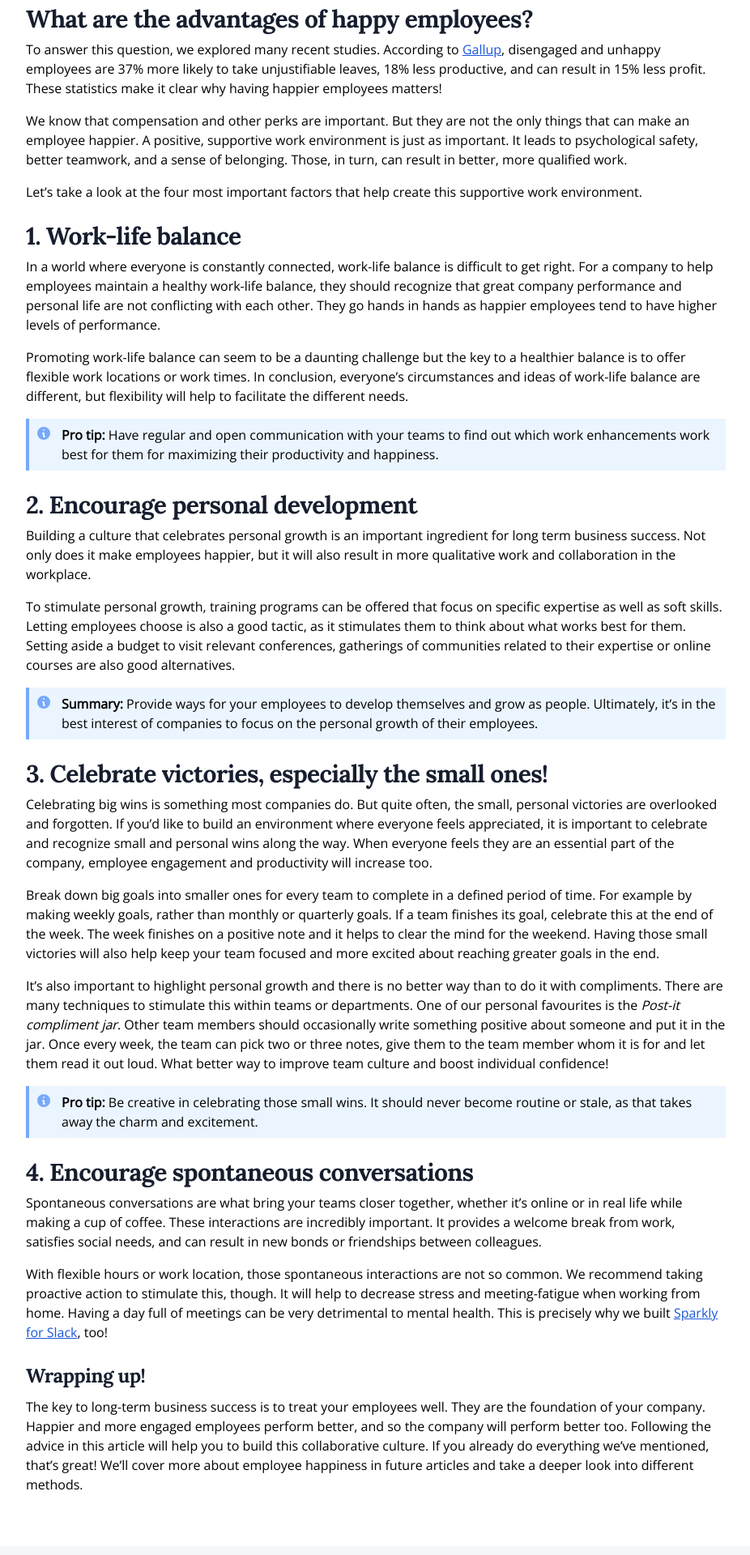
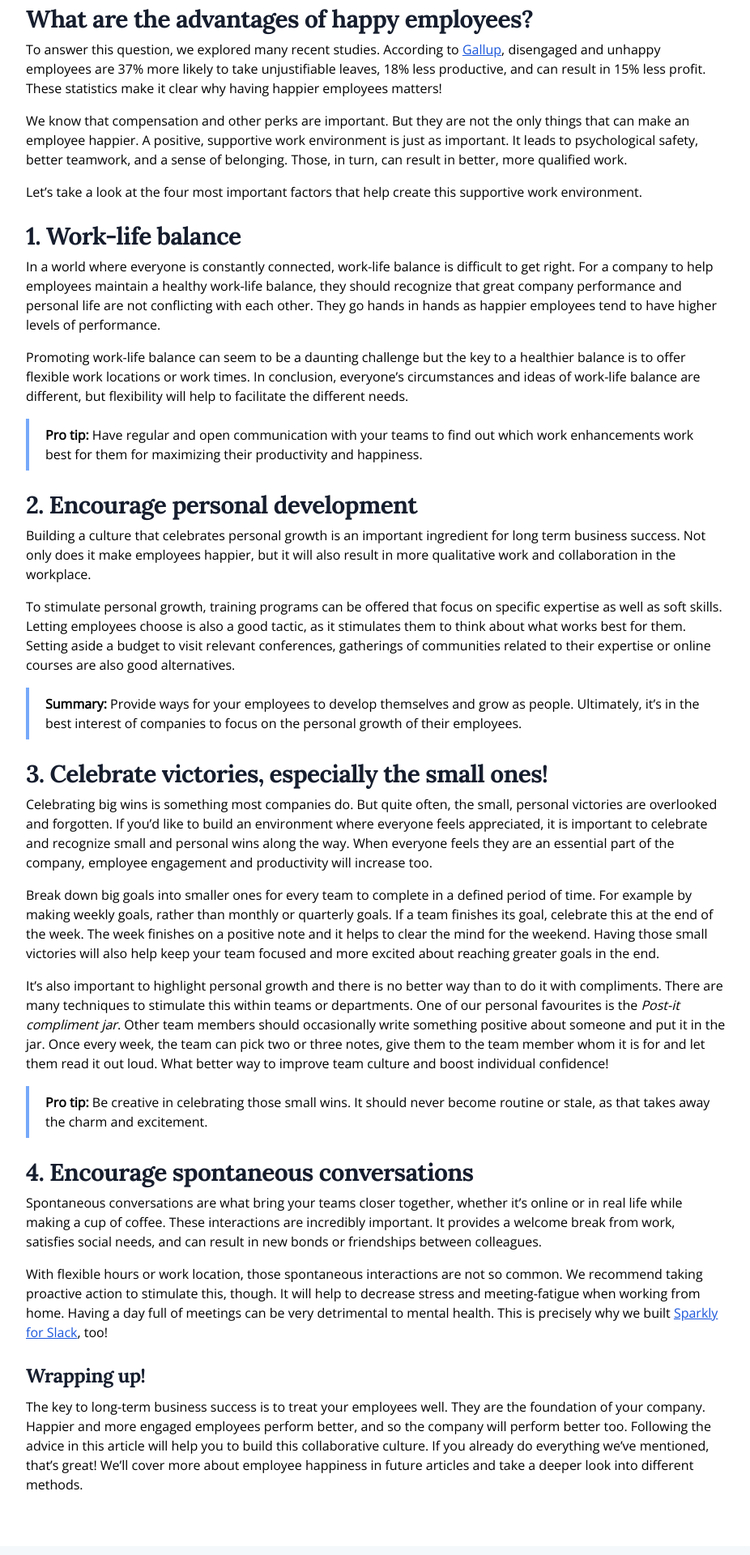
Before and after one commit to Sparklybot/sparklybot.github.io, a Jekyll site: the page built from _posts/2020-06-15-happy-employees-guide.md, in a window 1280 px wide. Shown: the part 1093-3013 px from the top of the page at 81% size, without its empty margins (176-1102 px from the left). Built offline with Jekyll 4.4.1, drawn with Linux system fonts in a browser that asks for light colours; comment, search, counter and statistics services are not loaded.

Commit message:
Change highlight

```diff
--- a/_includes/highlight.html
+++ b/_includes/highlight.html
@@ -1,10 +1,5 @@
-<div class="bg-blue-50 border-l-4 border-blue-400 p-2 my-4">
+<div class="border-l-4 border-blue-400 p-2 my-4">
     <div class="flex">
-        <div class="flex-shrink-0">
-            <svg class="h-5 w-5 text-blue-400" viewBox="0 0 20 20" fill="currentColor">
-                <path fill-rule="evenodd" d="M18 10a8 8 0 11-16 0 8 8 0 0116 0zm-7-4a1 1 0 11-2 0 1 1 0 012 0zM9 9a1 1 0 000 2v3a1 1 0 001 1h1a1 1 0 100-2v-3a1 1 0 00-1-1H9z" clip-rule="evenodd"/>
-            </svg>
-        </div>
         <div class="ml-3">
             <p class="text-sm leading-5 text-blue-700">
                 {{ include.text | markdownify }}
```
